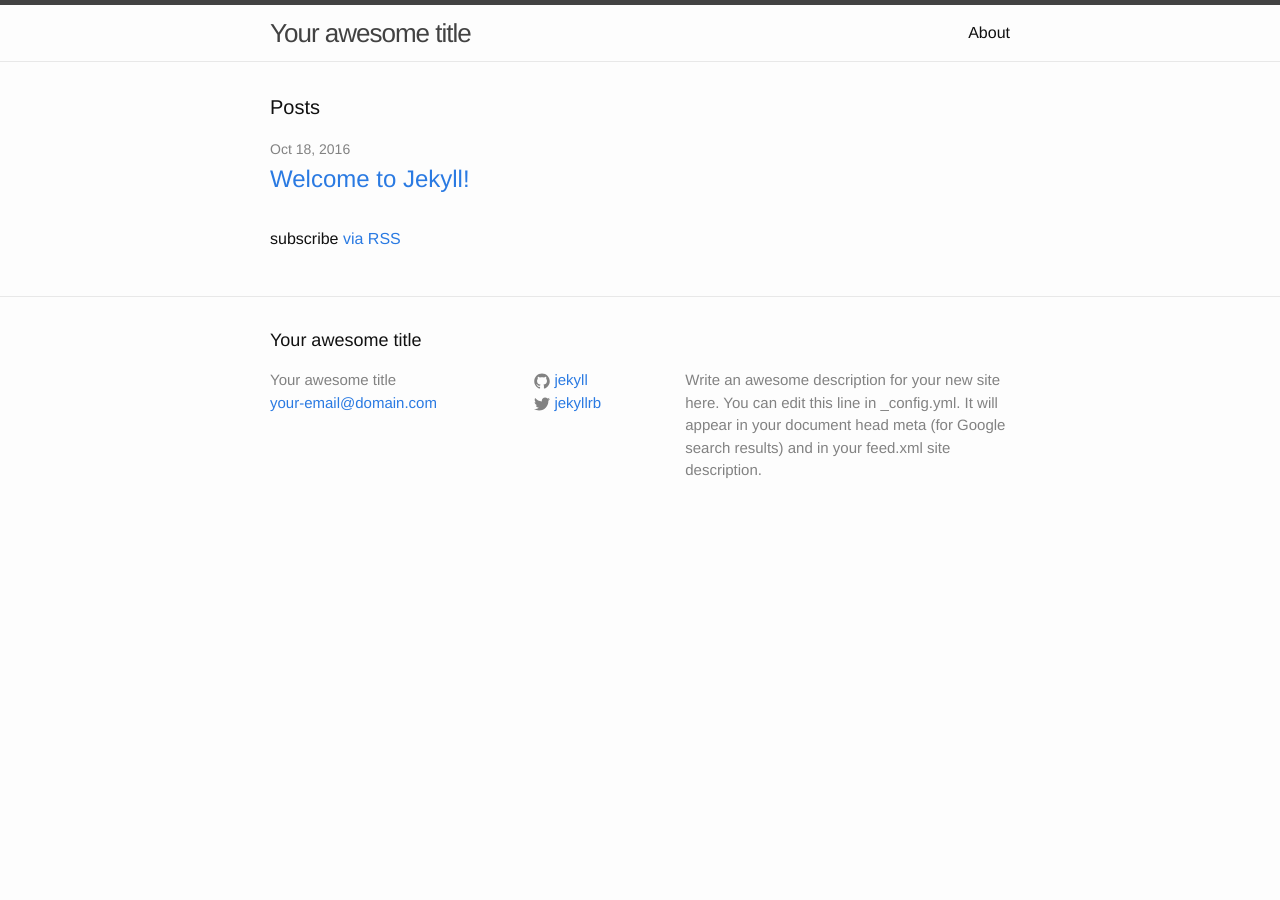
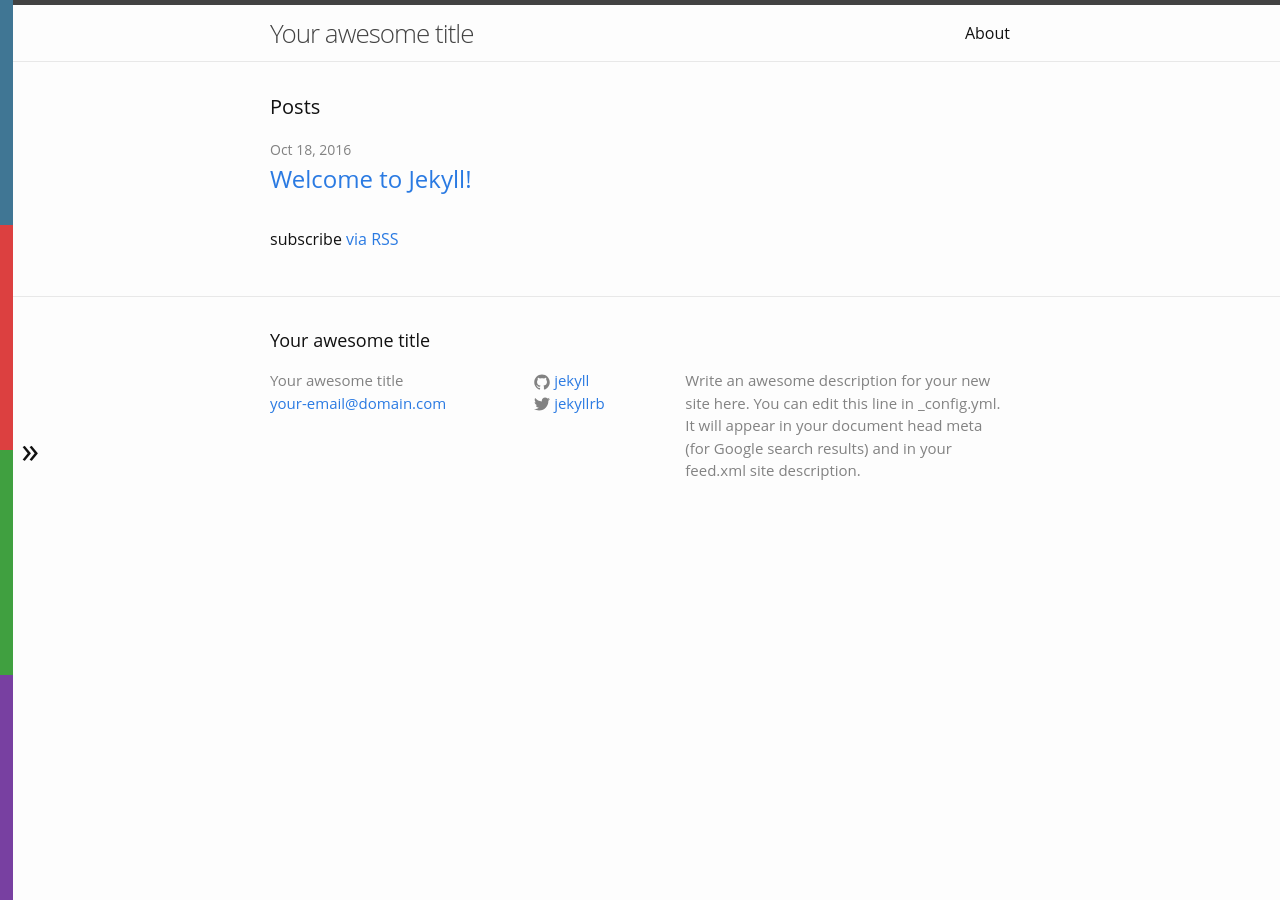
Before and after one commit to CameronD17/menu-sample, a Jekyll site: the page built from index.html, in a window 1280 px wide. Built offline with Jekyll 4.4.1, drawn with Linux system fonts in a browser that asks for light colours.

Commit message:
Added menu

```diff
--- a/_includes/menu/menu.html
+++ b/_includes/menu/menu.html
@@ -2,10 +2,10 @@
     <style type="text/css" scoped>
         #scoped-slide-menu html, body {height: 100%; padding: 0;  margin: 0; font-family: 'Open Sans',sans-serif; font-size: 100%;}
         #scoped-slide-menu .wrapper{overflow:hidden;}
-        #scoped-slide-menu #side-menu-about{background: #004870;}
-        #scoped-slide-menu #side-menu-blog{background: #D00000;}
-        #scoped-slide-menu #side-menu-projects{background: #008000;}
-        #scoped-slide-menu #side-menu-now{background: #4B0082;}
+        #scoped-slide-menu #side-menu-1{background: #004870;}
+        #scoped-slide-menu #side-menu-2{background: #D00000;}
+        #scoped-slide-menu #side-menu-3{background: #008000;}
+        #scoped-slide-menu #side-menu-4{background: #4B0082;}
         #scoped-slide-menu .side-menu-block-level {float:left; text-align: center; color: #FFF; width: 100%; height: 25%; opacity: 0.75; position: relative;}
         #scoped-slide-menu .side-menu-block-level:hover {opacity: 1.0;}
         #scoped-slide-menu .side-menu-block-level h1 {margin: 0; position: absolute; top: 50%; left: 47.5%; transform: translate(-50%, -50%)}
@@ -14,7 +14,7 @@
         #scoped-slide-menu .side-menu-nav{position:fixed; top:0; left:0; width:50%; height:100%; margin:0 0 0 -49%; -moz-transition:all 250ms ease-in; -webkit-transition:all 250ms ease-in; -o-transition:all 250ms ease-in; transition:all 250ms ease-in; z-index: 9900;}
         #scoped-slide-menu .side-menu-nav ul{width:100%; height:100%; padding:0; margin:0; list-style:none; background:#FFF; overflow:hidden;}
         #scoped-slide-menu .side-menu-nav li{height: 25%; margin:0;}
-        #scoped-slide-menu .side-menu-label{font-size:2em; display:table; vertical-align: middle; width:20px; height:100%; position:fixed; float:left; padding-left: 1.5%; z-index:10000; -moz-transition:all 250ms ease-in; -webkit-transition:all 250ms ease-in; -o-transition:all 250ms ease-in; transition:all 250ms ease-in;}
+        #scoped-slide-menu .side-menu-label{position: fixed; left: 0; font-size:2em; display:table; vertical-align: middle; width:20px; height:100%; float:left; padding-left: 1.5%; z-index:10000; -moz-transition:all 250ms ease-in; -webkit-transition:all 250ms ease-in; -o-transition:all 250ms ease-in; transition:all 250ms ease-in;}
         #scoped-slide-menu .side-menu-label:hover {font-size: 2.25em;}
         #scoped-slide-menu #chevron-for-side-menu {display:table-cell; vertical-align: middle; width: 20px; text-align: right;}
         #scoped-slide-menu input[type="checkbox"]{display:none;}
@@ -29,16 +29,17 @@
         </label>
         <nav class="side-menu-nav">
             <ul>
-                <li id="side-menu-about"  class="side-menu-block-level side-menu-block-link">
-                    <h1>About</h1><a href="http://camerondoyle.co.uk"></a>
+                <li id="side-menu-1"  class="side-menu-block-level side-menu-block-link">
+                    <h1>About</h1><a href="/about/"></a>
                 </li>
-                <li id="side-menu-blog"  class="side-menu-block-level side-menu-block-link">
-                    <h1>Blog</h1><a href="http://blog.camerondoyle.co.uk"></a>
+                <li id="side-menu-2"  class="side-menu-block-level side-menu-block-link">
+                    <h1>Blog</h1><a href="#"></a>
+                    <p>Coming Soon</p>
                 </li>
-                <li id="side-menu-projects"  class="side-menu-block-level side-menu-block-link">
-                    <h1>Projects</h1><a href="http://projects.camerondoyle.co.uk"></a>
+                <li id="side-menu-3"  class="side-menu-block-level side-menu-block-link">
+                    <h1>Feed</h1><a href="/feed.xml"></a>
                 </li>
-                <li id="side-menu-now"  class="side-menu-block-level side-menu-block-link">
+                <li id="side-menu-4"  class="side-menu-block-level side-menu-block-link">
                     <h1>Now</h1><a href="#"></a>
                     <p>Coming Soon</p>
                 </li>
--- a/_layouts/default.html
+++ b/_layouts/default.html
@@ -4,7 +4,7 @@
   {% include head.html %}
 
   <body>
-
+    {% include menu/menu.html %}
     {% include header.html %}
 
     <div class="page-content">
```
